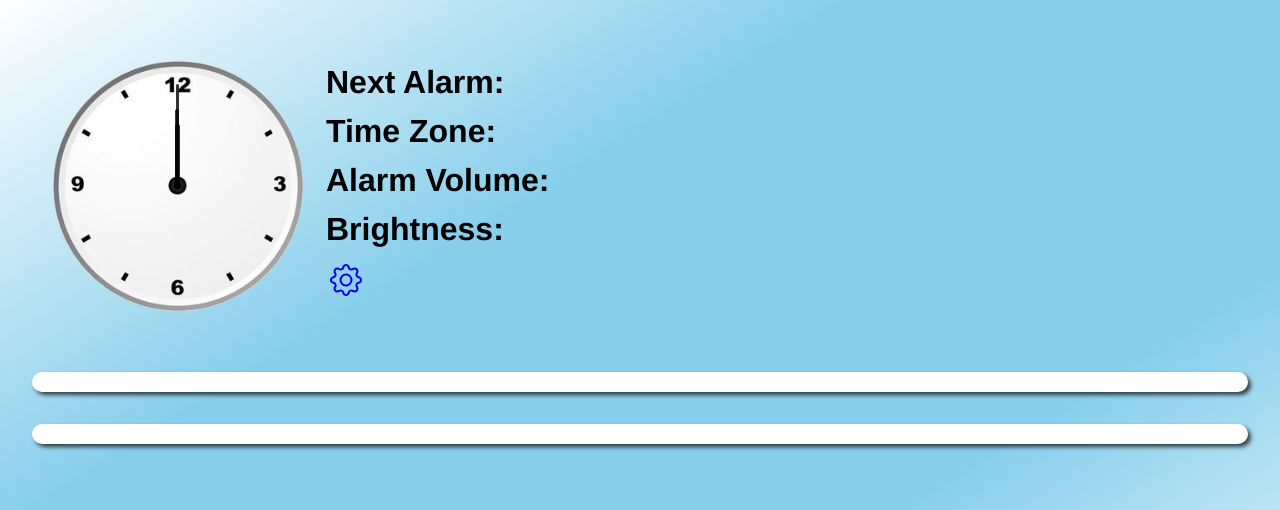
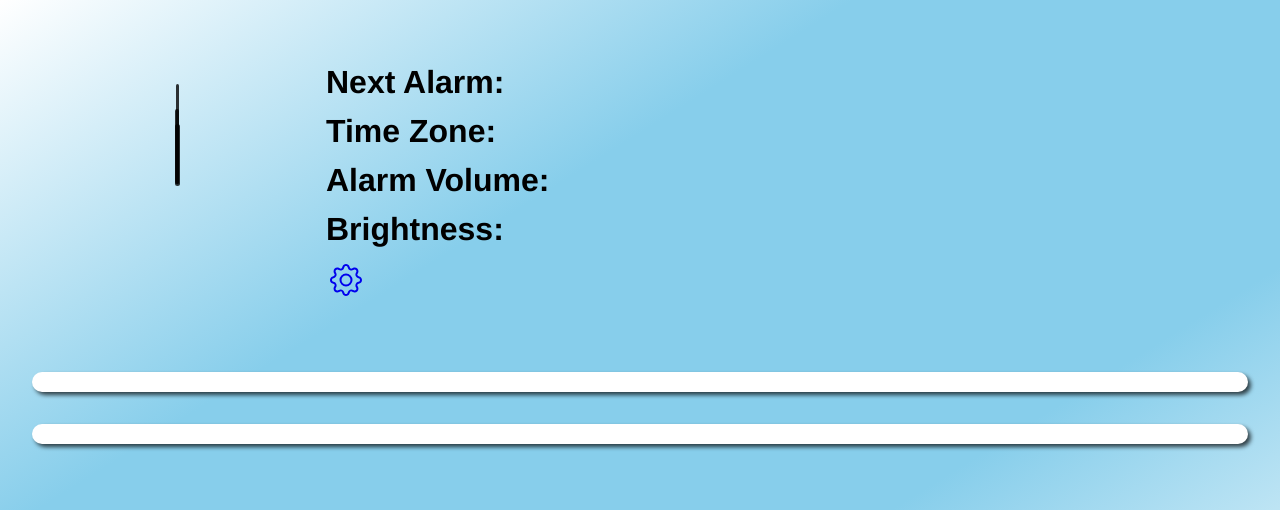
Before and after one commit to Charles92027/alarmclock, a Flask app: template templates/base.html in a window 1280 px wide. Shown: the top 510 px of the page. Run offline with Flask 2, Linux system fonts and the light colour scheme; the template is opened without the code that fills it, so the values that code supplies are empty.

Commit message:
sets default clockface to blank, removes logging of sound list

```diff
--- a/sounds.py
+++ b/sounds.py
@@ -9,7 +9,7 @@ def listSounds():
 		if file.endswith(".mp3"):
 			sounds.append(file)
 
-	print(sounds)
+	#print(sounds)
 	return(sounds)
 
 class Player:
--- a/static/js/clock.js
+++ b/static/js/clock.js
@@ -1,5 +1,4 @@
 'use strict';
-
 
 function drawClock(theDate) {
 
--- a/templates/base.html
+++ b/templates/base.html
@@ -18,7 +18,7 @@
 					<table id="systemTable">
 						<tr>
 							<td id="clockCell" onClick="window.location.href='/';">
-								<div id="clockFace" class="dayFace">
+								<div id="clockFace" class="">
 									<div id="hourHand" class="dayHand"></div>
 									<div id="minuteHand" class="dayHand"></div>
 									<div id="secondHand" class="dayHand"></div>
```
